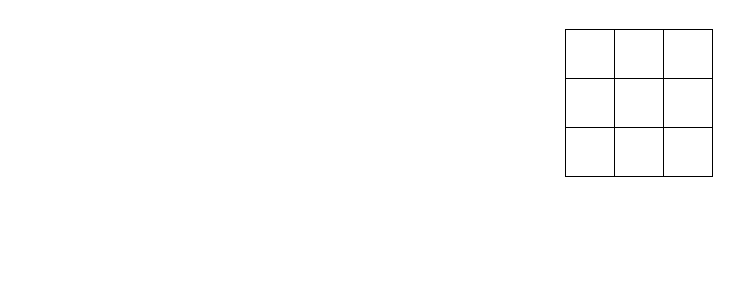
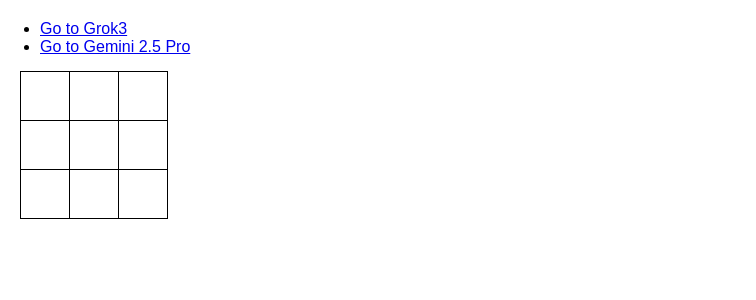
Before and after one commit to tivrfoa/learning-react, a React (Create React App) app: page / in a window 1280 px wide. Shown: the top 300 px of the page, without its empty margins (0-756 px from the left). Built offline with nearby package versions, Linux system fonts and the light colour scheme.

Commit message:
Adding react-router Components style interfere with others
Gemini import is messing with Grok 3

```diff
--- a/package.json
+++ b/package.json
@@ -11,9 +11,9 @@
   "dependencies": {
     "react": "^19.1.0",
     "react-dom": "^19.1.0",
+    "react-router-dom": "^6.30.0",
     "react-scripts": "^5.0.0"
   },
-  "devDependencies": {},
   "browserslist": {
     "production": [
       ">0.2%",
--- a/src/App.js
+++ b/src/App.js
@@ -1,80 +1,17 @@
-import { useState } from 'react';
+import { BrowserRouter, Route, Routes } from 'react-router-dom';
+import Home from './Home';
+import Board from './Grok3';
+// import { default as Gemini } from './Gemini2.5Pro';
 
-function Square({ value, onSquareClick }) {
+function App() {
   return (
-    <button className="square" onClick={onSquareClick}>
-      {value}
-    </button>
+    <BrowserRouter>
+      <Routes>
+        <Route path="/" element={<Home />} />
+        <Route path="/grok3" element={<Board />} />
+        {/* <Route path="/gemeni2.5Pro" element={<Gemini />} /> */}
+      </Routes>
+    </BrowserRouter>
   );
 }
-
-const board = [];
-const rowColumnMap = Array();
-for (let r = 0; r < 3; r++) {
-  board[r] = Array(3);
-  for (let c = 0; c < 3; c++) {
-    rowColumnMap.push([r, c]);
-  }
-}
-console.log(rowColumnMap);
-
-function checkDir(r, c, dr, dc, v) {
-  for (let i = 0; i < 3; i++, r += dr, c += dc) {
-    if (!board[r][c] || board[r][c] !== v) return false;
-  }
-  return true;
-}
-
-export default function Board() {
-  const [winner, setWinner] = useState(null);
-  const [turn, setTurn] = useState('X');
-  const [squares, setSquares] = useState(Array(9).fill(null));
-  // The handleClick function creates a copy of the squares array (nextSquares) with the JavaScript slice() Array method.
-  function handleClick(i) {
-    if (squares[i] !== null) return;
-    const v = turn;
-    const nextSquares = squares.slice();
-    nextSquares[i] = v;
-    if (turn === 'X') setTurn('O'); else setTurn('X');
-    setSquares(nextSquares);
-    // check winner
-    const [r, c] = rowColumnMap[i];
-    board[r][c] = v;
-    let result = (() => {
-      if (checkDir(0, c, 1, 0, v)) {
-        return v + ' won vertical';
-      } else if (checkDir(r, 0, 0, 1, v)) {
-        return v + ' won horizontal';
-      } else if (checkDir(0, 0, 1, 1, v)) {
-        return v + ' won main diagonal';
-      } else if (checkDir(2, 0, -1, 1, v)) {
-        return v + ' won opposite diagonal';
-      } else {
-        return null;
-      }
-    })();
-
-    setWinner(result);
-  }
-
-  return (
-    <>
-      <div className="status">{winner}</div>
-      <div className="board-row">
-        <Square value={squares[0]} onSquareClick={() => handleClick(0)} />
-        <Square value={squares[1]} onSquareClick={() => handleClick(1)} />
-        <Square value={squares[2]} onSquareClick={() => handleClick(2)} />
-      </div>
-      <div className="board-row">
-        <Square value={squares[3]} onSquareClick={() => handleClick(3)} />
-        <Square value={squares[4]} onSquareClick={() => handleClick(4)} />
-        <Square value={squares[5]} onSquareClick={() => handleClick(5)} />
-      </div>
-      <div className="board-row">
-        <Square value={squares[6]} onSquareClick={() => handleClick(6)} />
-        <Square value={squares[7]} onSquareClick={() => handleClick(7)} />
-        <Square value={squares[8]} onSquareClick={() => handleClick(8)} />
-      </div>
-    </>
-  );
-};
+export default App;
--- /dev/null
+++ b/src/Home.js
@@ -0,0 +1,85 @@
+import { useState } from 'react';
+import { Link } from 'react-router-dom';
+
+function Square({ value, onSquareClick }) {
+  return (
+    <button className="square" onClick={onSquareClick}>
+      {value}
+    </button>
+  );
+}
+
+const board = [];
+const rowColumnMap = Array();
+for (let r = 0; r < 3; r++) {
+  board[r] = Array(3);
+  for (let c = 0; c < 3; c++) {
+    rowColumnMap.push([r, c]);
+  }
+}
+console.log(rowColumnMap);
+
+function checkDir(r, c, dr, dc, v) {
+  for (let i = 0; i < 3; i++, r += dr, c += dc) {
+    if (!board[r][c] || board[r][c] !== v) return false;
+  }
+  return true;
+}
+
+export default function Board() {
+  const [winner, setWinner] = useState(null);
+  const [turn, setTurn] = useState('X');
+  const [squares, setSquares] = useState(Array(9).fill(null));
+  // The handleClick function creates a copy of the squares array (nextSquares) with the JavaScript slice() Array method.
+  function handleClick(i) {
+    if (squares[i] !== null) return;
+    const v = turn;
+    const nextSquares = squares.slice();
+    nextSquares[i] = v;
+    if (turn === 'X') setTurn('O'); else setTurn('X');
+    setSquares(nextSquares);
+    // check winner
+    const [r, c] = rowColumnMap[i];
+    board[r][c] = v;
+    let result = (() => {
+      if (checkDir(0, c, 1, 0, v)) {
+        return v + ' won vertical';
+      } else if (checkDir(r, 0, 0, 1, v)) {
+        return v + ' won horizontal';
+      } else if (checkDir(0, 0, 1, 1, v)) {
+        return v + ' won main diagonal';
+      } else if (checkDir(2, 0, -1, 1, v)) {
+        return v + ' won opposite diagonal';
+      } else {
+        return null;
+      }
+    })();
+
+    setWinner(result);
+  }
+
+  return (
+    <>
+        <ul>
+            <li><Link to="/grok3">Go to Grok3</Link></li>
+            <li><Link to="/gemeni2.5Pro">Go to Gemini 2.5 Pro</Link></li>
+        </ul>
+      <div className="status">{winner}</div>
+      <div className="board-row">
+        <Square value={squares[0]} onSquareClick={() => handleClick(0)} />
+        <Square value={squares[1]} onSquareClick={() => handleClick(1)} />
+        <Square value={squares[2]} onSquareClick={() => handleClick(2)} />
+      </div>
+      <div className="board-row">
+        <Square value={squares[3]} onSquareClick={() => handleClick(3)} />
+        <Square value={squares[4]} onSquareClick={() => handleClick(4)} />
+        <Square value={squares[5]} onSquareClick={() => handleClick(5)} />
+      </div>
+      <div className="board-row">
+        <Square value={squares[6]} onSquareClick={() => handleClick(6)} />
+        <Square value={squares[7]} onSquareClick={() => handleClick(7)} />
+        <Square value={squares[8]} onSquareClick={() => handleClick(8)} />
+      </div>
+    </>
+  );
+};
--- a/src/index.js
+++ b/src/index.js
@@ -1,8 +1,7 @@
 import React, { StrictMode } from "react";
 import { createRoot } from "react-dom/client";
 
-// import App from "./Gemini2.5Pro";
-import App from "./Grok3";
+import App from "./App";
 
 const root = createRoot(document.getElementById("root"));
 root.render(
```
Also changed, not shown: src/About.js (added), 1 other file (tests, documents, lock files or other folders).
